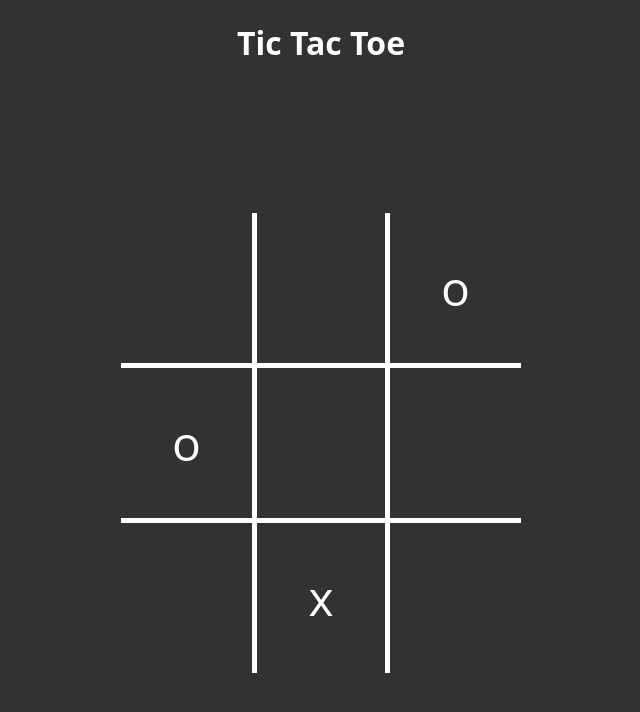
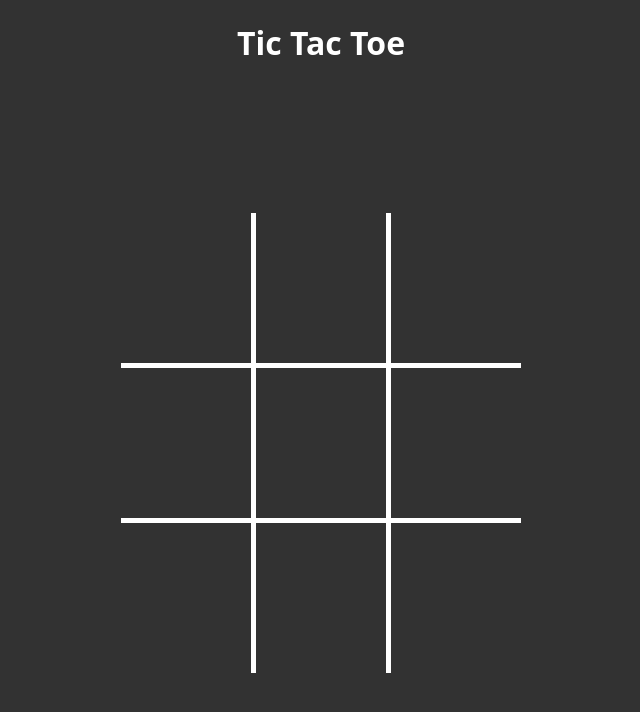
Before and after one commit to JuriSajzew/Tic-Tac-Toe, a plain HTML site: page index.html in a window 1280 px wide. Shown: the whole page, without its empty margins (319-959 px from the left). Drawn offline with Linux system fonts and the light colour scheme.

Commit message:
JavaScript complete code renewed

```diff
--- a/script.js
+++ b/script.js
@@ -1,47 +1,49 @@
 let fields = [
     null,
     null,
-    'circle',
-    'circle',
     null,
     null,
     null,
-    'cross',
+    null,
+    null,
+    null,
     null,
 ];
 
 function init() {
-    render(); // Initial render
+    render();// Spiel starten
 }
 
+// Funktion zum Rendern der Tic Tac Toe Tabelle
 function render() {
-    let container = document.getElementById("contain");
-    let table = document.createElement("table");
+    let container = document.getElementById('contain');
+    let table = '<table>';
+    for (let i = 0; i < 3; i++) {
+        table += '<tr>';
+        for (let j = 0; j < 3; j++) {
+            let index = i * 3 + j;
+            let value = fields[index] ? fields[index] : '';
+            table += `<td onclick="onCellClick(${index})">${value}</td>`;
+        }
+        table += '</tr>';
+    }
+    table += '</table>';
+    container.innerHTML = table;
+}
 
-    for (let i = 0; i < 3; i++) {
-        let row = document.createElement("tr");
-
-        for (let j = 0; j < 3; j++) {
-            let cell = document.createElement("td");
-
-            // Calculate the index in the fields array based on row and column
-            let index = i * 3 + j;
-
-            // Set the content of the cell based on the fields array
-            if (fields[index] === 'circle') {
-                cell.textContent = 'o';
-            } else if (fields[index] === 'cross') {
-                cell.textContent = 'x';
-            } else {
-                cell.textContent = ''; // Empty cell
-            }
-
-            row.appendChild(cell);
-        }
-
-        table.appendChild(row);
+// Funktion, die aufgerufen wird, wenn ein Zelle angeklickt wird
+function onCellClick(index) {
+    // Überprüfen, ob das Feld bereits belegt ist
+    if (fields[index] !== null) {
+        return;
     }
 
-    container.innerHTML = ""; // Clear previous content
-    container.appendChild(table);
+    // Wechseln zwischen 'o' und 'x'
+    fields[index] = currentPlayer === 'x' ? 'o' : 'x';
+
+    // Hier können weitere Funktionen aufgerufen werden, um das Spiel zu überprüfen (z.B. Gewinnbedingungen)
+    // ...
+
+    // Neu rendern, um den aktualisierten Zustand anzuzeigen
+    render();
 }
```
Also changed, not shown: index.html (+1 -0 lines).
